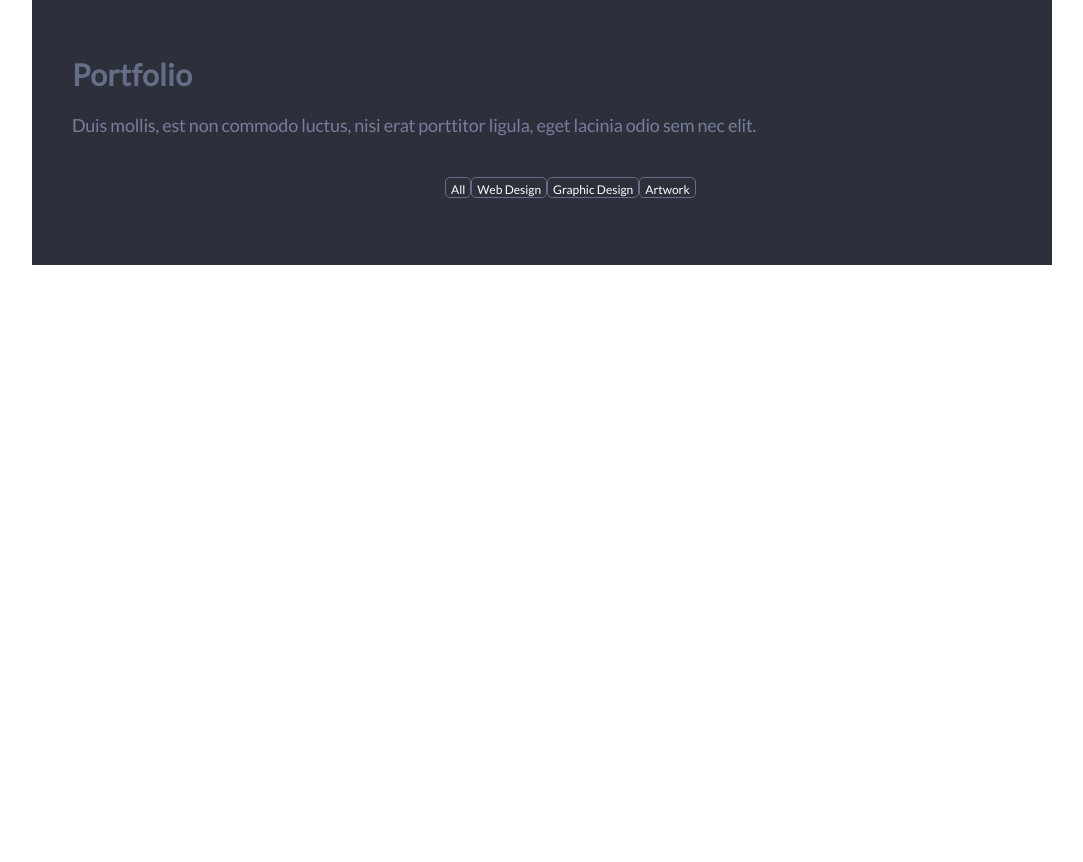
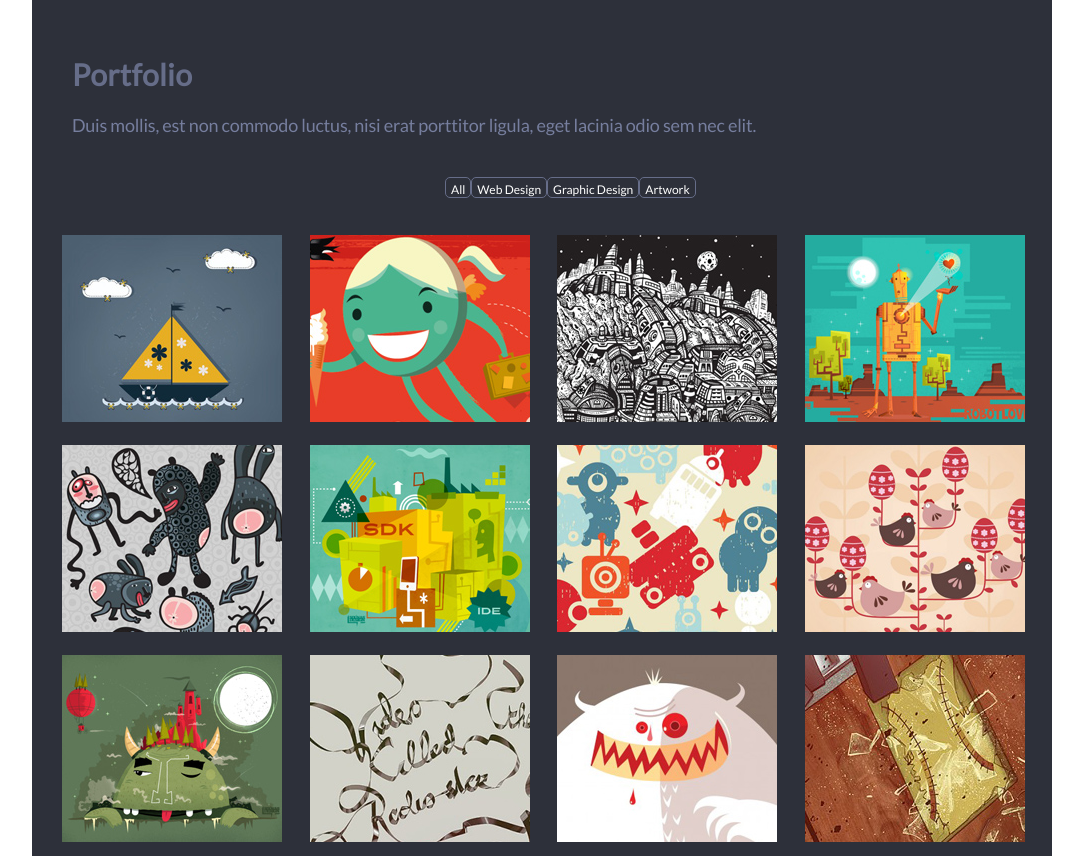
Before and after one commit to dendenisov/Singolo, a plain HTML site: page singolo1.html in a window 1280 px wide. Shown: the part 1198-2060 px from the top of the page, without its empty margins (98-1181 px from the left). Before the commit the page ends 1469 px from the top, so only its background shows below. Drawn offline with Linux system fonts and the light colour scheme.

Commit message:
feat: add images

```diff
--- a/singolo1.css
+++ b/singolo1.css
@@ -224,3 +224,11 @@ body {
   .list_portfolio {
     justify-content: flex-start;
   }
+
+  .portfolio-images{
+    display: grid;
+    grid-template-columns: 25% 25% 25% 25%;
+    grid-template-rows: 33% 33% 33%;
+    grid-row-gap: 15px;
+    padding-left: 30px;
+  }
--- a/singolo1.html
+++ b/singolo1.html
@@ -121,6 +121,20 @@
           </ul>
         </nav>
       </div>
+      <div class="portfolio-images">
+        <img src="assets/portfolio_img1.jpeg" alt="img1" class="images">
+        <img src="assets/portfolio_img2.jpeg" alt="img2" class="images">
+        <img src="assets/portfolio_img3.jpeg" alt="img3" class="images">
+        <img src="assets/portfolio_img4.jpeg" alt="img4" class="images">
+        <img src="assets/portfolio_img5.jpeg" alt="img5" class="images">
+        <img src="assets/portfolio_img6.jpeg" alt="img6" class="images">
+        <img src="assets/portfolio_img7.jpeg" alt="img7" class="images">
+        <img src="assets/portfolio_img8.jpeg" alt="img8" class="images">
+        <img src="assets/portfolio_img9.jpeg" alt="img9" class="images">
+        <img src="assets/portfolio_img10.jpeg" alt="img10" class="images">
+        <img src="assets/portfolio_img11.jpeg" alt="img11" class="images">
+        <img src="assets/portfolio_img12.jpeg" alt="img12" class="images">
+      </div>
     </section>
 </body>
 </html>
```
Also changed, not shown: assets/About_us_img1.jpeg (added), assets/About_us_img2.jpeg (added), assets/About_us_img3.jpeg (added), assets/portfolio_img1.jpeg (added), assets/portfolio_img10.jpeg (added), assets/portfolio_img11.jpeg (added), assets/portfolio_img12.jpeg (added), assets/portfolio_img2.jpeg (added), assets/portfolio_img3.jpeg (added), assets/portfolio_img4.jpeg (added), assets/portfolio_img5.jpeg (added), assets/portfolio_img6.jpeg (added), assets/portfolio_img7.jpeg (added), assets/portfolio_img8.jpeg (added), 1 more files.
